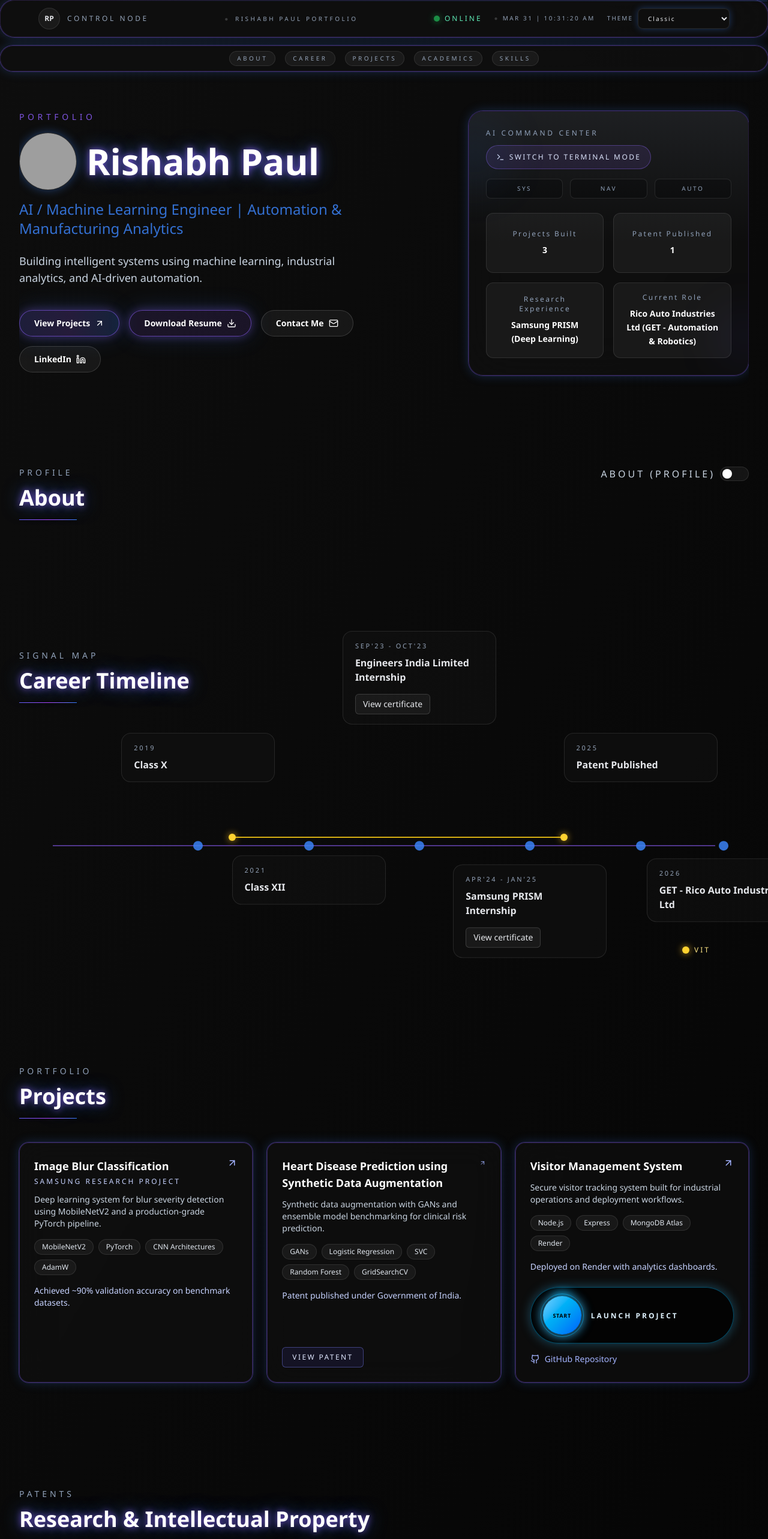
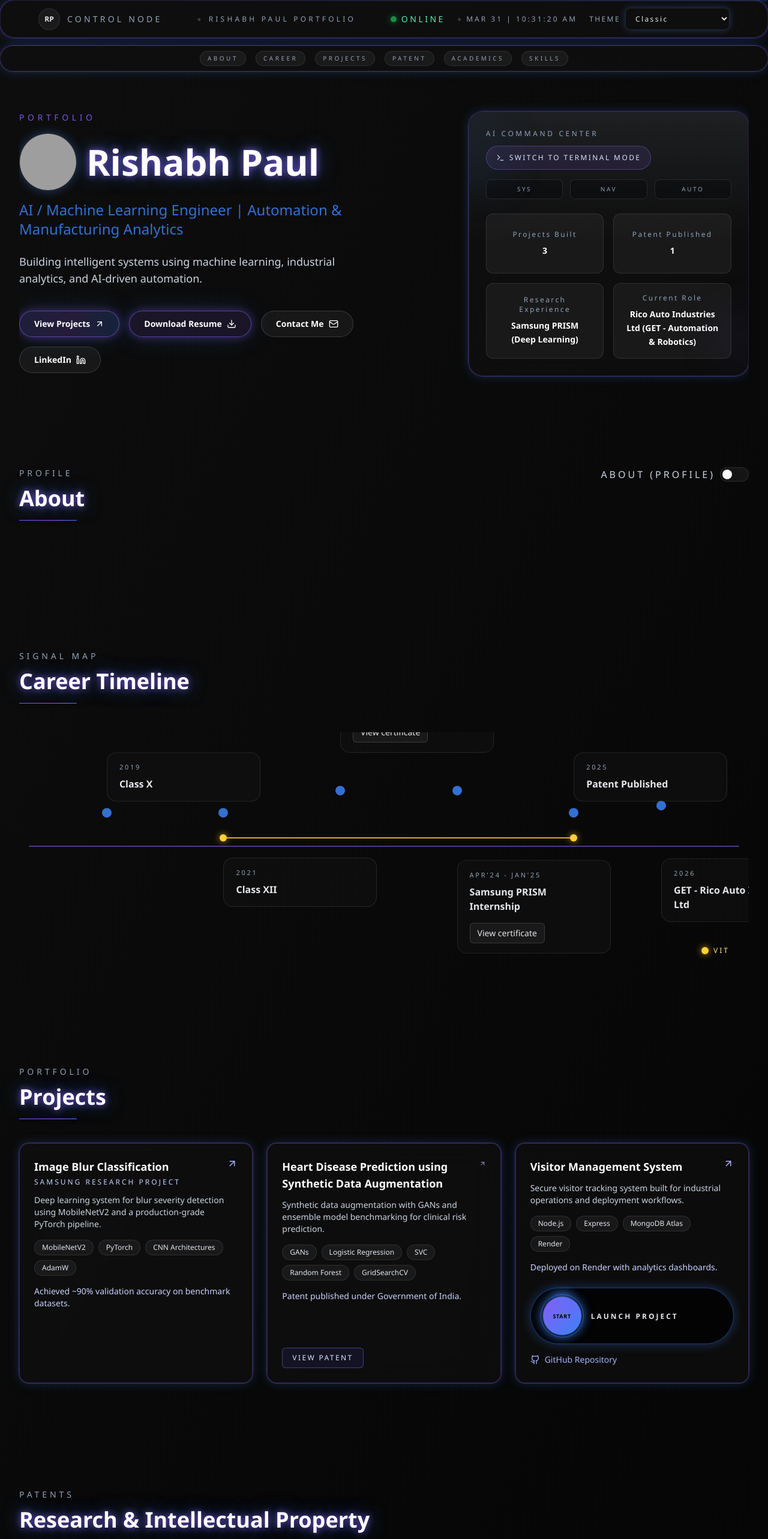
Before and after one commit to paulr212003-alt/portfolio, a Next.js app: page / in a window 1280 px wide. Shown: the top 2566 px of the page at 60% size. Built offline with nearby package versions, Linux system fonts and the light colour scheme; grey boxes are pictures that could not be loaded.

Commit message:
Polish nav bars and timeline alignment

```diff
--- a/app/components/CareerTimeline.tsx
+++ b/app/components/CareerTimeline.tsx
@@ -1,6 +1,7 @@
 "use client";
 
 import { motion } from "framer-motion";
+import { useState } from "react";
 import AnimatedSection from "./AnimatedSection";
 import SectionHeader from "./SectionHeader";
 
@@ -79,15 +80,17 @@ export default function CareerTimeline() {
   const highlightLine = "rgba(250, 204, 21, 0.85)";
   const highlightWidth = highlightEnd - highlightStart;
   const highlightHeight = highlightMobileEnd - highlightMobileStart;
+  const [activeId, setActiveId] = useState<string | null>(null);
 
   return (
     <AnimatedSection id="timeline" className="py-12 md:py-16">
       <SectionHeader title="Career Timeline" subtitle="Signal Map" />
 
       <div className="relative mt-12 hidden md:block">
-        <div className="relative mx-auto min-h-[380px] max-w-6xl px-8 py-12">
+        <div className="overflow-x-auto">
+          <div className="relative min-h-[380px] min-w-[1100px] px-8 py-12">
             <div
-            className="absolute left-6 right-6 top-1/2 h-[2px] -translate-y-1/2"
+              className="absolute left-4 right-4 top-1/2 h-[2px] -translate-y-1/2"
               style={{ background: baseLine }}
             />
             <div
@@ -114,11 +117,25 @@ export default function CareerTimeline() {
                 className="absolute top-1/2 -translate-y-1/2"
                 style={{ left: `${event.position}%` }}
               >
-              <span className="absolute left-1/2 top-1/2 h-4 w-4 -translate-x-1/2 -translate-y-1/2 rounded-full bg-[rgb(var(--theme-accent-rgb)_/_0.85)] shadow-[0_0_16px_var(--theme-glow)]" />
+                <button
+                  type="button"
+                  onClick={() => setActiveId(event.id)}
+                  className="relative h-6 w-6 -translate-x-1/2 -translate-y-1/2"
+                >
+                  <span
+                    className={`absolute left-1/2 top-1/2 h-4 w-4 -translate-x-1/2 -translate-y-1/2 rounded-full bg-[rgb(var(--theme-accent-rgb)_/_0.85)] shadow-[0_0_16px_var(--theme-glow)] transition ${
+                      activeId === event.id ? "ring-2 ring-white/50" : ""
+                    }`}
+                  />
+                </button>
                 <motion.div
                   whileHover={{ y: -4 }}
-                className={`w-64 rounded-2xl border border-white/10 bg-[var(--theme-card)] px-5 py-4 text-sm text-[var(--theme-foreground)] shadow-[0_0_18px_var(--theme-glow)] ${
-                  event.align === "top" ? "-translate-y-[180%]" : "translate-y-[70%]"
+                  className={`w-64 rounded-2xl border px-5 py-4 text-sm text-[var(--theme-foreground)] shadow-[0_0_18px_var(--theme-glow)] ${
+                    event.align === "top" ? "-translate-y-[160%]" : "translate-y-[55%]"
+                  } ${
+                    activeId === event.id
+                      ? "border-white/30 bg-white/5"
+                      : "border-white/10 bg-[var(--theme-card)]"
                   }`}
                 >
                 <p className="text-[11px] uppercase tracking-[0.25em] text-[color:var(--theme-muted)]">
@@ -143,6 +160,7 @@ export default function CareerTimeline() {
             <div className="absolute right-8 bottom-2 flex items-center gap-2 text-xs uppercase tracking-[0.25em] text-amber-200">
               <span className="h-3 w-3 rounded-full bg-amber-300 shadow-[0_0_12px_rgba(251,191,36,0.8)]" />
               VIT
+            </div>
           </div>
         </div>
       </div>
@@ -205,6 +223,10 @@ export default function CareerTimeline() {
               );
             })}
           </div>
+          <div className="mt-6 flex items-center justify-end gap-2 text-[11px] uppercase tracking-[0.25em] text-amber-200">
+            <span className="h-3 w-3 rounded-full bg-amber-300 shadow-[0_0_12px_rgba(251,191,36,0.8)]" />
+            VIT
+          </div>
         </div>
       </div>
     </AnimatedSection>
--- a/app/components/ProjectsSection.tsx
+++ b/app/components/ProjectsSection.tsx
@@ -79,12 +79,37 @@ export default function ProjectsSection() {
                   href={project.launchLink}
                   target="_blank"
                   rel="noreferrer"
-                  className="group mb-4 flex w-[92%] items-center gap-4 rounded-full border border-sky-400/40 bg-black/70 px-5 py-3.5 text-xs font-semibold uppercase tracking-[0.25em] text-sky-100 shadow-[0_0_18px_rgba(56,189,248,0.35)] transition hover:border-sky-300 hover:shadow-[0_0_28px_rgba(56,189,248,0.55)] md:w-full"
+                  className="group mb-4 flex w-[92%] items-center gap-4 rounded-full border bg-black/70 px-5 py-3.5 text-xs font-semibold uppercase tracking-[0.25em] text-[var(--theme-foreground)] transition md:w-full"
+                  style={{
+                    borderColor: "rgb(var(--theme-accent-rgb) / 0.45)",
+                    boxShadow:
+                      "0 0 18px rgb(var(--theme-accent-rgb) / 0.35)",
+                  }}
                 >
                   <span className="relative flex h-16 w-16 items-center justify-center">
-                    <span className="absolute -inset-1 rounded-full border border-sky-400/60 shadow-[0_0_18px_rgba(56,189,248,0.35)]" />
-                    <span className="absolute inset-0 rounded-full bg-gradient-to-br from-sky-300 via-sky-500 to-blue-600 shadow-[0_0_18px_rgba(56,189,248,0.9)]" />
-                    <span className="absolute -top-2 left-1/2 h-4 w-8 -translate-x-1/2 rounded-full bg-sky-400/40 blur-sm transition group-hover:-top-3" />
+                    <span
+                      className="absolute -inset-1 rounded-full border"
+                      style={{
+                        borderColor: "rgb(var(--theme-accent-rgb) / 0.6)",
+                        boxShadow:
+                          "0 0 18px rgb(var(--theme-accent-rgb) / 0.35)",
+                      }}
+                    />
+                    <span
+                      className="absolute inset-0 rounded-full"
+                      style={{
+                        background:
+                          "linear-gradient(135deg, rgb(var(--theme-accent-2-rgb)), rgb(var(--theme-accent-rgb)))",
+                        boxShadow:
+                          "0 0 18px rgb(var(--theme-accent-rgb) / 0.8)",
+                      }}
+                    />
+                    <span
+                      className="absolute -top-2 left-1/2 h-4 w-8 -translate-x-1/2 rounded-full blur-sm transition group-hover:-top-3"
+                      style={{
+                        background: "rgb(var(--theme-accent-rgb) / 0.4)",
+                      }}
+                    />
                   <span className="relative text-[9px] font-bold tracking-[0.08em] leading-none text-black">
                     START
                   </span>
--- a/app/components/SectionNavBar.tsx
+++ b/app/components/SectionNavBar.tsx
@@ -4,6 +4,7 @@ const navLinks = [
   { label: "About", href: "#about" },
   { label: "Career", href: "#timeline" },
   { label: "Projects", href: "#projects" },
+  { label: "Patent", href: "#research" },
   { label: "Academics", href: "#education" },
   { label: "Skills", href: "#skills" },
 ];
@@ -13,12 +14,12 @@ export default function SectionNavBar() {
     <div className="sticky top-[72px] z-30 w-full md:top-[76px]">
       <div className="cyber-panel neon-border border-b border-white/5 px-3 py-2 backdrop-blur-2xl md:px-4">
         <div className="mx-auto max-w-6xl">
-          <nav className="flex flex-wrap items-center justify-center gap-2 text-[10px] uppercase tracking-[0.35em] text-[color:var(--theme-muted)] md:gap-4">
+          <nav className="flex flex-nowrap items-center justify-start gap-2 overflow-x-auto text-[10px] uppercase tracking-[0.35em] text-[color:var(--theme-muted)] md:flex-wrap md:justify-center md:gap-4 md:overflow-visible">
             {navLinks.map((link) => (
               <a
                 key={link.href}
                 href={link.href}
-                className="rounded-full border border-white/10 bg-white/5 px-3 py-1 transition hover:text-[var(--theme-foreground)]"
+                className="whitespace-nowrap rounded-full border border-white/10 bg-white/5 px-3 py-1 transition hover:text-[var(--theme-foreground)]"
               >
                 {link.label}
               </a>
--- a/app/components/TopBar.tsx
+++ b/app/components/TopBar.tsx
@@ -4,7 +4,6 @@ import { useEffect, useState } from "react";
 
 const themes = [
   { label: "Classic", value: "classic" },
-  { label: "Obsidian Core", value: "obsidian-core" },
   { label: "Nebula Noir", value: "nebula-noir" },
   { label: "Cyber Azure", value: "cyber-azure" },
   { label: "Quantum Indigo", value: "quantum-indigo" },
@@ -60,26 +59,26 @@ export default function TopBar() {
               <div className="flex h-9 w-9 items-center justify-center rounded-full border border-white/10 bg-white/5 text-xs font-semibold text-[var(--theme-foreground)]">
                 RP
               </div>
-              <span className="text-xs uppercase tracking-[0.3em] text-[color:var(--theme-muted)]">
+              <span className="text-sm uppercase tracking-[0.3em] text-[color:var(--theme-muted)]">
                 Control Node
               </span>
             </div>
 
-            <div className="flex items-center gap-2 text-[10px] uppercase tracking-[0.35em] text-[color:var(--theme-muted)]">
+            <div className="flex items-center gap-2 text-xs uppercase tracking-[0.35em] text-[color:var(--theme-muted)]">
               <span className="ai-blink ai-animate text-[var(--theme-foreground)]">
                 {"\u25CF"}
               </span>
               Rishabh Paul Portfolio
             </div>
 
-            <div className="flex items-center justify-end gap-5 text-xs text-[color:var(--theme-muted)]">
+            <div className="flex items-center justify-end gap-5 text-sm text-[color:var(--theme-muted)]">
               <div className="flex items-center gap-2">
                 <span className="status-dot pulse-slow ai-animate" />
                 <span className="uppercase tracking-[0.25em] text-emerald-300">
                   Online
                 </span>
               </div>
-              <div className="flex items-center gap-2 text-[10px]">
+              <div className="flex items-center gap-2 text-xs">
                 <span className="ai-blink ai-animate text-[var(--theme-foreground)]">
                   {"\u25CF"}
                 </span>
@@ -90,12 +89,12 @@ export default function TopBar() {
                   {mounted && time ? time : "Loading..."}
                 </span>
               </div>
-              <label className="flex items-center gap-2 text-[10px] uppercase tracking-[0.2em]">
+              <label className="flex items-center gap-2 text-xs uppercase tracking-[0.2em]">
                 Theme
                 <select
                   value={theme}
                   onChange={(event) => setTheme(event.target.value)}
-                  className="rounded-lg border border-white/10 bg-[var(--theme-surface)] px-3 py-2 text-[10px] text-[var(--theme-foreground)] shadow-[0_0_12px_rgb(var(--theme-accent-rgb)_/_0.35)] transition hover:border-white/20"
+                  className="rounded-lg border border-white/10 bg-[var(--theme-surface)] px-3 py-2 text-xs text-[var(--theme-foreground)] shadow-[0_0_12px_rgb(var(--theme-accent-rgb)_/_0.35)] transition hover:border-white/20"
                 >
                   {themes.map((item) => (
                     <option key={item.value} value={item.value}>
```
Lines whose indentation alone changed are shown as unchanged.
